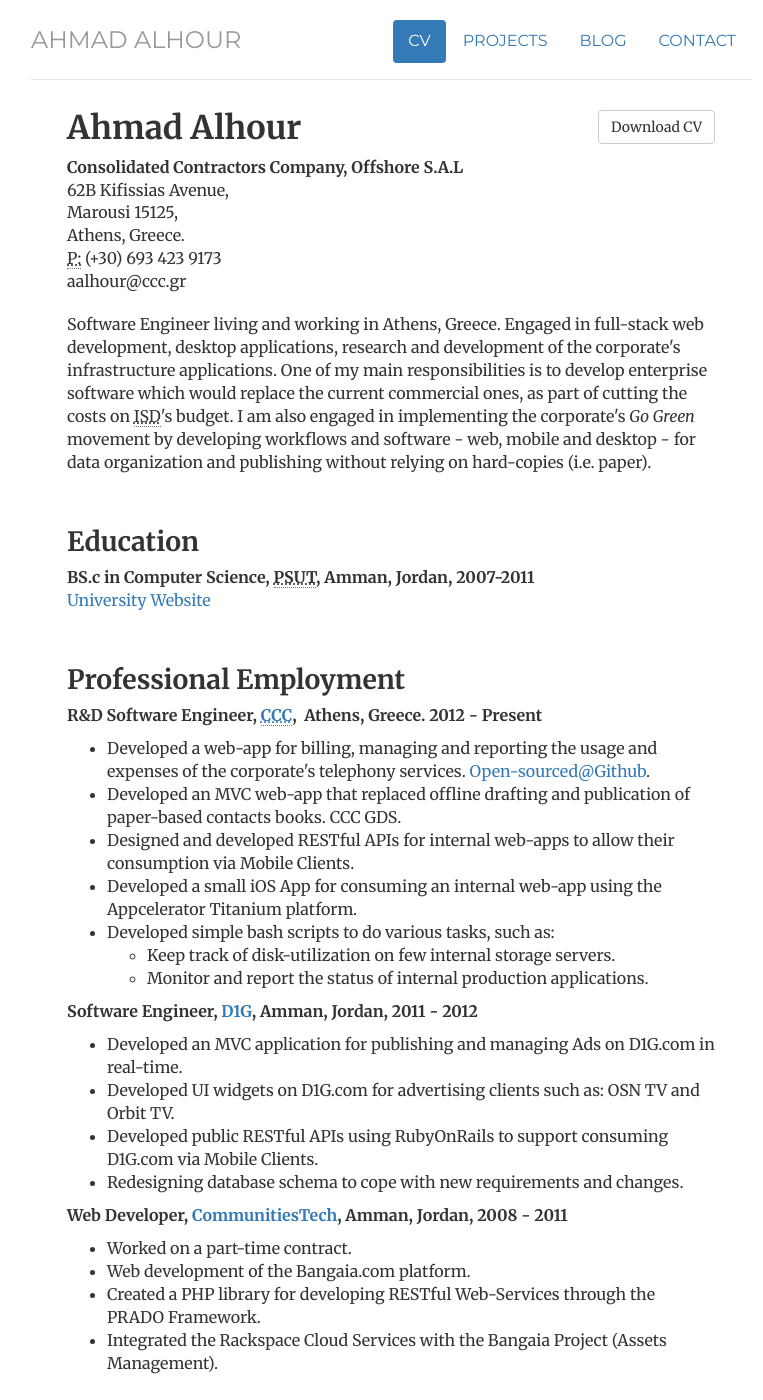
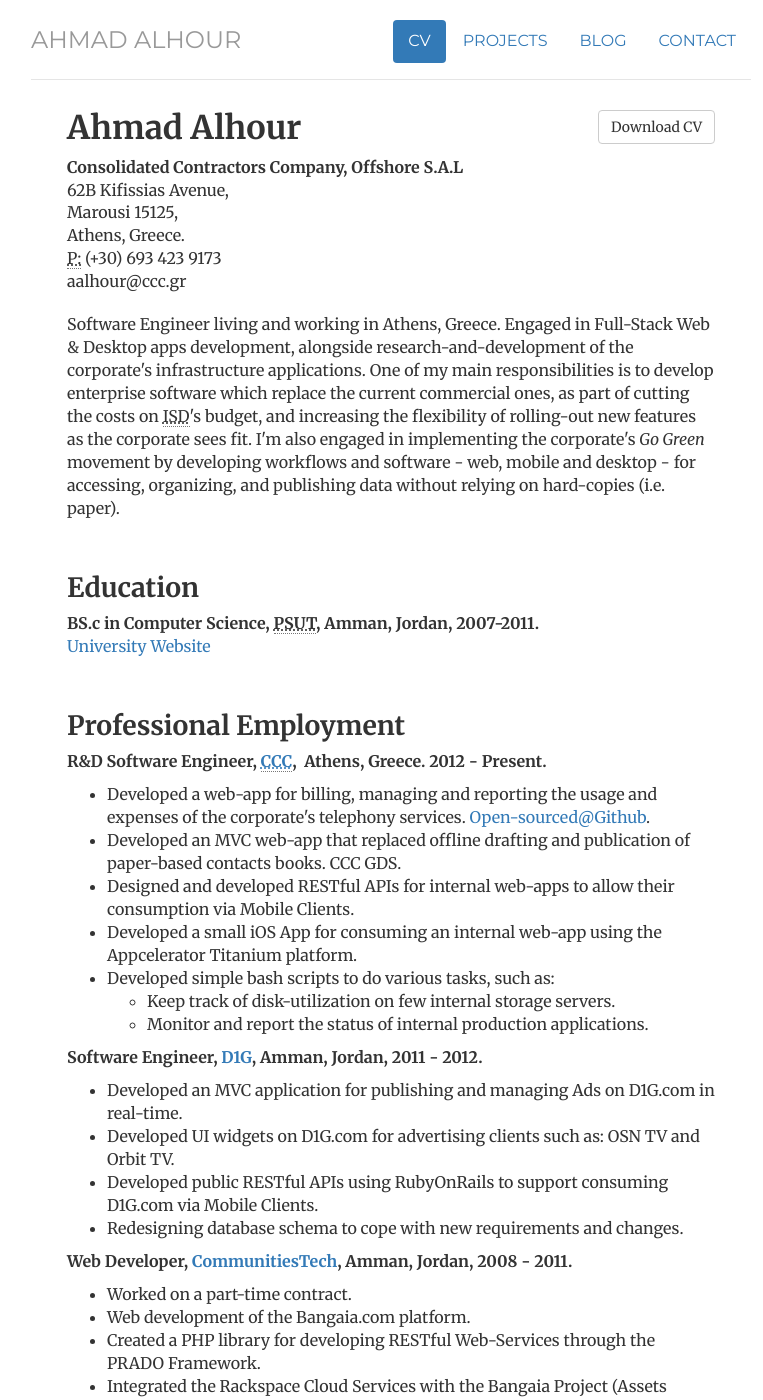
Before and after one commit to aalhour/aalhour.github.io, a Jekyll site: the page built from cv/index.html, in a window 1280 px wide and 1400 px high. Shown: the whole window, without its empty margins (249-1012 px from the left). Built offline with Jekyll 4.4.1, drawn with Linux system fonts in a browser that asks for light colours.

Commit message:
Updated the CV page.

```diff
--- a/cv/index.html
+++ b/cv/index.html
@@ -23,25 +23,27 @@
 		</address>
 	</div>
 
-	<p>Software Engineer living and working in Athens, Greece. Engaged in full-stack web development, desktop applications, research and development of the corporate's infrastructure applications. One of my main responsibilities is to develop enterprise software which would replace the current commercial ones, as part of cutting the costs on <abbr title="Information Systems Department">ISD</abbr>'s budget. I am also engaged in implementing the corporate's <em>Go Green</em> movement by developing workflows and software - web, mobile and desktop - for data organization and publishing without relying on hard-copies (i.e. paper).</p>
+	<p>Software Engineer living and working in Athens, Greece. Engaged in Full-Stack Web &amp; Desktop apps development, alongside research-and-development of the corporate's infrastructure applications. One of my main responsibilities is to develop enterprise software which replace the current commercial ones, as part of cutting the costs on <abbr title="Information Systems Department">ISD</abbr>'s budget, and increasing the flexibility of rolling-out new features as the corporate sees fit. I'm also engaged in implementing the corporate's <em>Go Green</em> movement by developing workflows and software - web, mobile and desktop - for accessing, organizing, and publishing data without relying on hard-copies (i.e. paper).</p>
 
 	<br/>
 	<!-- Education -->
+
 	<h2>Education</h2>
 
 	<p>
-		<strong>BS.c in Computer Science, <abbr title="Princess Sumaya University for Technology">PSUT</abbr>,&nbsp;Amman, Jordan, 2007-2011</strong>
+		<strong>BS.c in Computer Science, <abbr title="Princess Sumaya University for Technology">PSUT</abbr>,&nbsp;Amman, Jordan, 2007-2011.</strong>
 		<br/>
 		<a target="_blank" href="http://www.psut.edu.jo/">University Website</a>
 	</p>
 
 	<br/>
 	<!-- WORK HISTORY -->
+
 	<h2>Professional Employment</h2>
 
 	<!-- Employer -->
 	<p>
-		<strong>R&amp;D Software Engineer, <a target="_blank" href="http://www.ccc.me"><abbr title="Consolidated Contractors Company, offshore S.A.L">CCC</abbr></a>,&nbsp; Athens, Greece. 2012 - Present</strong>
+		<strong>R&amp;D Software Engineer, <a target="_blank" href="http://www.ccc.me"><abbr title="Consolidated Contractors Company, offshore S.A.L">CCC</abbr></a>,&nbsp; Athens, Greece. 2012 - Present.</strong>
 	</p>
 
 	<ul>
@@ -59,7 +61,7 @@
 	</ul>
 
 	<!-- Employer -->
-	<p><strong>Software Engineer, <a target="_blank" href="http://www.d1g.com">D1G</a>, Amman, Jordan, 2011 - 2012</strong></p>
+	<p><strong>Software Engineer, <a target="_blank" href="http://www.d1g.com">D1G</a>, Amman, Jordan, 2011 - 2012.</strong></p>
 	<ul>
 		<li>Developed an MVC application for publishing and managing Ads on D1G.com in real-time.</li>
 		<li>Developed UI widgets on D1G.com for advertising clients such as: OSN TV and Orbit TV.</li>
@@ -68,7 +70,7 @@
 	</ul>
 
 	<!-- Employer -->
-	<p><strong>Web Developer, <a target="_blank" href="http://www.communitiestech.com/">CommunitiesTech</a>, Amman, Jordan, 2008 - 2011</strong></p>
+	<p><strong>Web Developer, <a target="_blank" href="http://www.communitiestech.com/">CommunitiesTech</a>, Amman, Jordan, 2008 - 2011.</strong></p>
 	<ul>
 		<li>Worked on a part-time contract.</li>
 		<li>Web development of the Bangaia.com platform.</li>
--- a/index.html
+++ b/index.html
@@ -16,7 +16,7 @@
 	<div itemscope itemtype="http://data-vocabulary.org/Person" class="col-sm-8">
 		<p class="lead">Hi, I'm <span itemprop="name">Ahmad Alhour</span>.</p>
 
-		<p>I get by as a <span itemprop="title">full-stack web developer</span>, <span itemprop="title">recreational programmer</span>, martial-artist, and music enthusiast living in <span itemprop="address" itemscope
+		<p>I get by as a <span itemprop="title">full-stack software engineer</span>, <span itemprop="title">recreational programmer</span>, martial-artist, and music enthusiast living in <span itemprop="address" itemscope
 	    itemtype="http://data-vocabulary.org/Address"> <span itemprop="locality">Marousi</span>, <span itemprop="region">Athens</span>, <span itemprop="country-name">Greece</span></span> and working for <a target="_blank" href="http://www.ccc.me"><abbr title="Consolidated Contractors Company, Offshore S.A.L">CCC</abbr></a> at the <abbr title="Research and Development">R&amp;D</abbr> Department.</p>
 	</div>
 </div>
```
